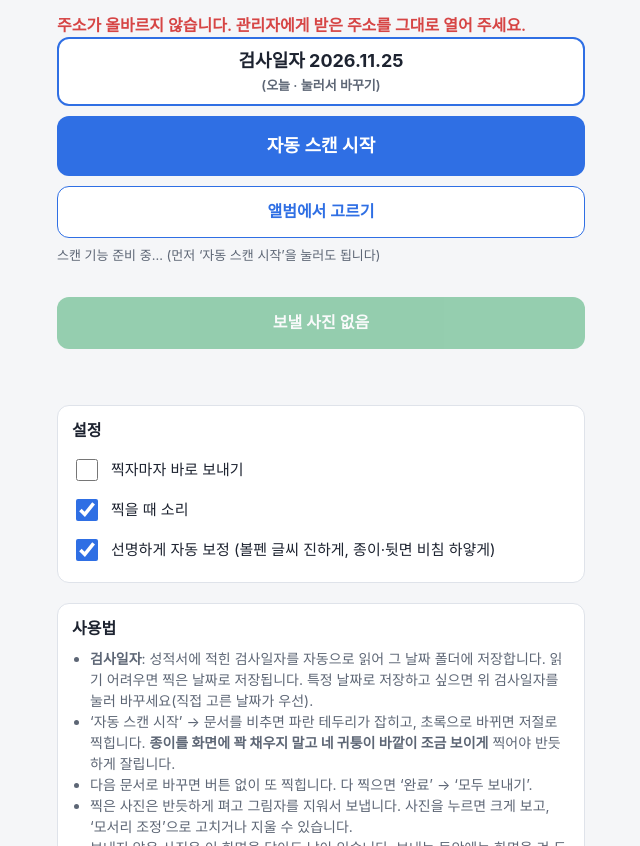
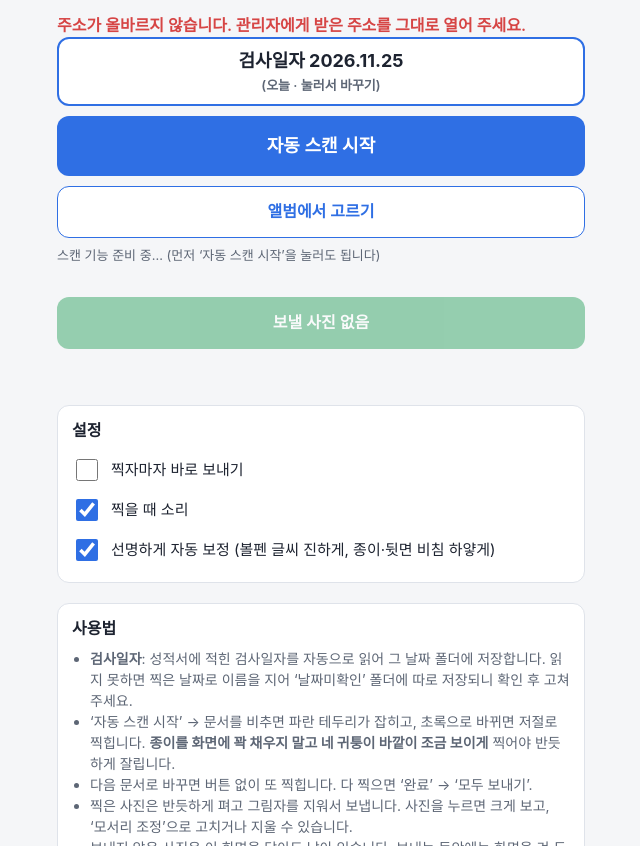
Before and after one commit to gy132456/autoscan-web, a plain HTML site: page index.html in a window 1280 px wide. Shown: the part 106-952 px from the top of the page, without its empty margins (319-959 px from the left). Drawn offline with Linux system fonts and the light colour scheme; no server answers.

Commit message:
검사일자 안내: 못 읽으면 날짜미확인 폴더
Co-Authored-By: Claude Opus 5.5 <noreply@anthropic.com>

```diff
--- a/index.html
+++ b/index.html
@@ -119,7 +119,7 @@
   <div class="card">
     <h2>사용법</h2>
     <ul>
-      <li><b>검사일자</b>: 성적서에 적힌 검사일자를 자동으로 읽어 그 날짜 폴더에 저장합니다. 읽기 어려우면 찍은 날짜로 저장됩니다. 특정 날짜로 저장하고 싶으면 위 검사일자를 눌러 바꾸세요(직접 고른 날짜가 우선).</li>
+      <li><b>검사일자</b>: 성적서에 적힌 검사일자를 자동으로 읽어 그 날짜 폴더에 저장합니다. 읽지 못하면 찍은 날짜로 이름을 지어 ‘날짜미확인’ 폴더에 따로 저장되니 확인 후 고쳐 주세요.</li>
       <li>‘자동 스캔 시작’ → 문서를 비추면 파란 테두리가 잡히고, 초록으로 바뀌면 저절로 찍힙니다. <b>종이를 화면에 꽉 채우지 말고 네 귀퉁이 바깥이 조금 보이게</b> 찍어야 반듯하게 잘립니다.</li>
       <li>다음 문서로 바꾸면 버튼 없이 또 찍힙니다. 다 찍으면 ‘완료’ → ‘모두 보내기’.</li>
       <li>찍은 사진은 반듯하게 펴고 그림자를 지워서 보냅니다. 사진을 누르면 크게 보고, ‘모서리 조정’으로 고치거나 지울 수 있습니다.</li>
```
